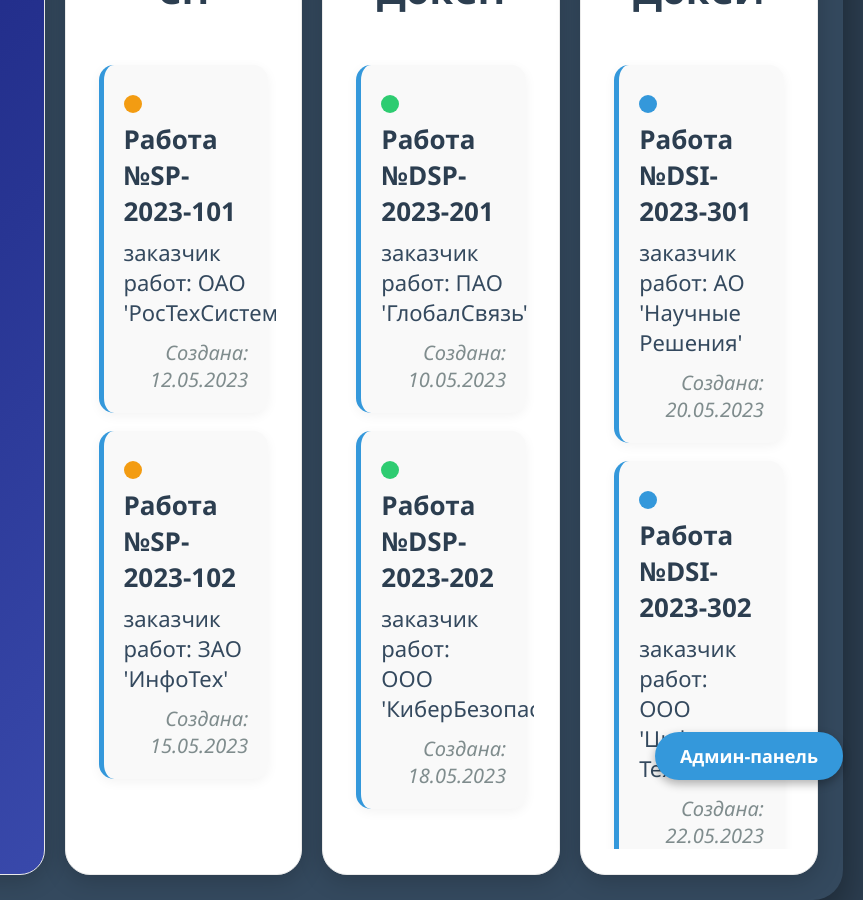
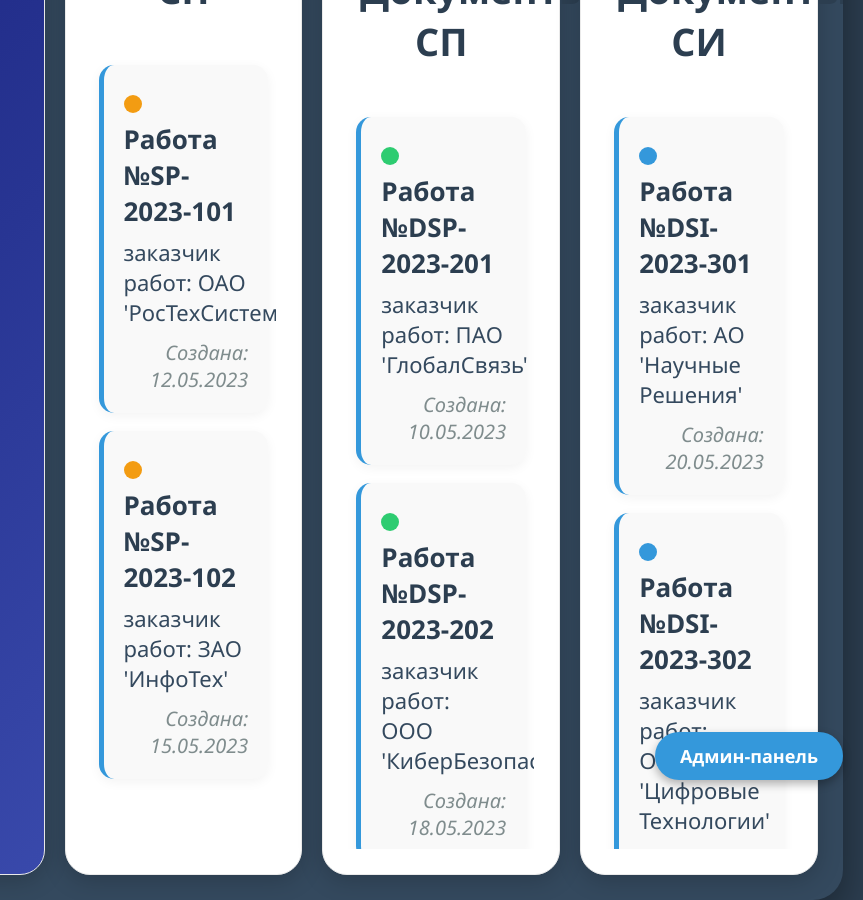
Before and after one commit to Shield-2007/dashboard, a plain HTML site: page index.html in a window 1280 px wide. Shown: the full height of the page, 417-1280 px from the left. Drawn offline with Linux system fonts and the light colour scheme.

Commit message:
Update index.html

```diff
--- a/index.html
+++ b/index.html
@@ -157,15 +157,15 @@
             <div class="orders-container" id="sp"></div>
         </div>
 
-        <!-- Блок 3: ДОКСП -->
+        <!-- Блок 3: Документы СП -->
         <div class="block block-doksp">
-            <div class="block-header">ДокСП</div>
+            <div class="block-header">Документы СП</div>
             <div class="orders-container" id="doksp"></div>
         </div>
 
-        <!-- Блок 4: ДОКСИ -->
+        <!-- Блок 4: Документы СИ -->
         <div class="block block-doksi">
-            <div class="block-header">ДокСИ</div>
+            <div class="block-header">Документы СИ</div>
             <div class="orders-container" id="doksi"></div>
         </div>
     </div>
```
